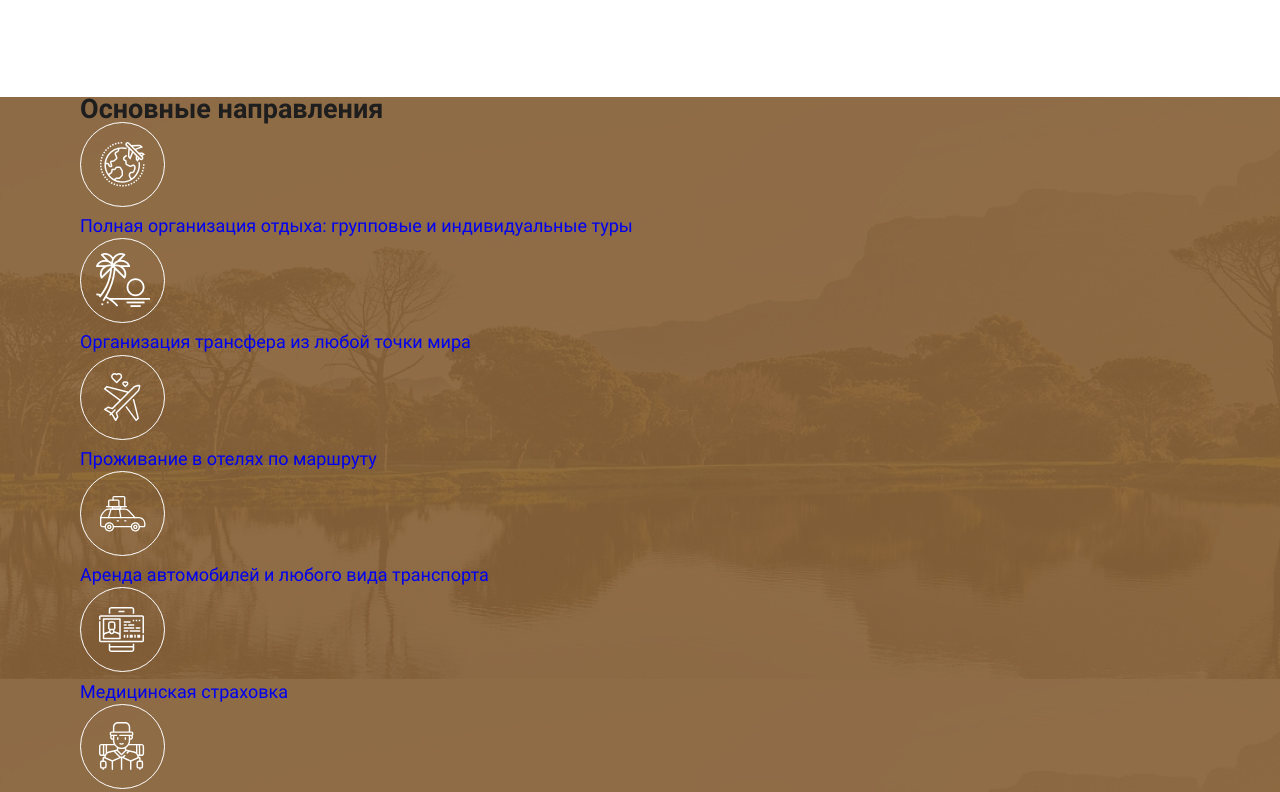
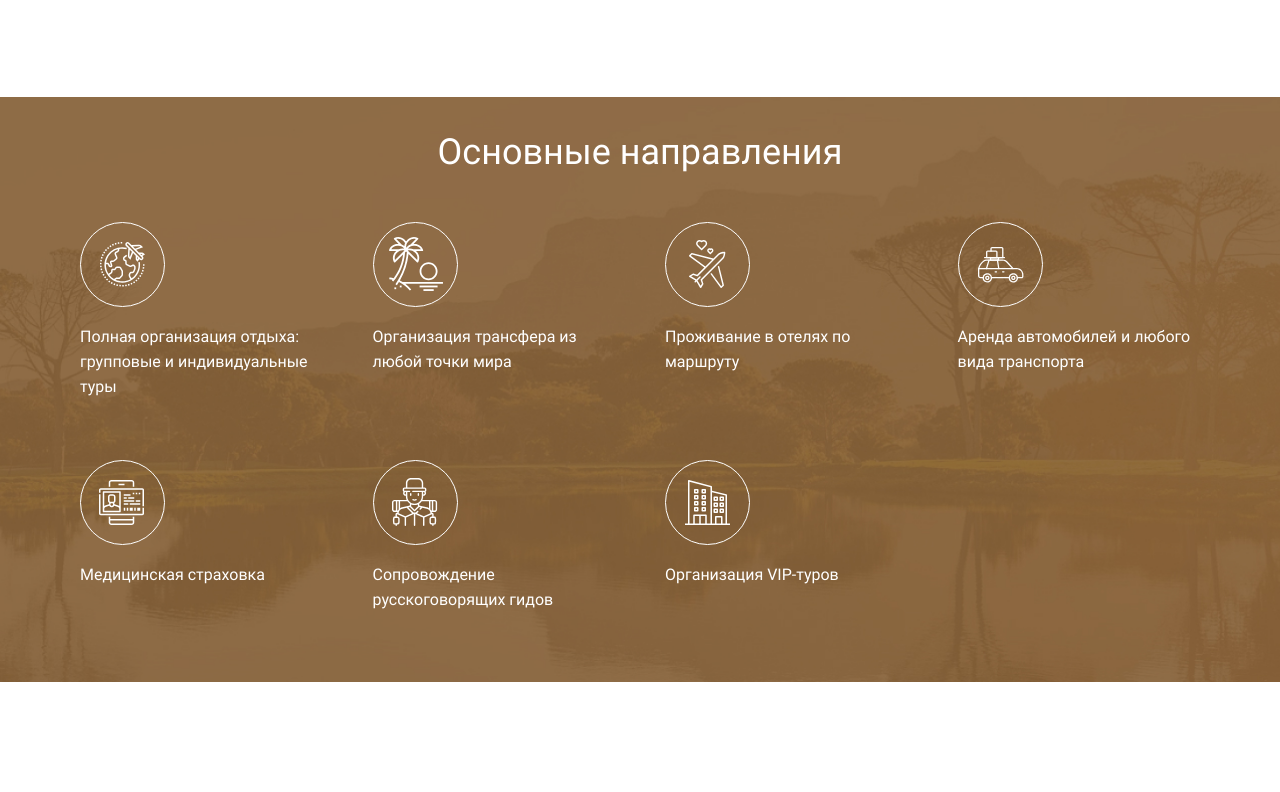
Before and after one commit to tayahanchar/safari, a plain HTML site: page index.html in a window 1280 px wide. Shown: the part 1165-1957 px from the top of the page. After the commit the page ends 1847 px from the top, so only its background shows below. Drawn offline with Linux system fonts and the light colour scheme.

Commit message:
add section directions

```diff
--- a/index.html
+++ b/index.html
@@ -130,46 +130,53 @@
 
     <section class="directions">
       <div class="container">
-        <h2 class="directions__title ">Основные направления</h2>
-        <div>
+        <h2 class="directions__title">Основные направления</h2>
+        <div class="directions__container">
           <a class="directions__links" href="#">
             <img src="pictures/icon1.svg" alt="icon">
-            <p>Полная организация отдыха: групповые и индивидуальные туры</p>
+            <p class="directions__text">Полная организация отдыха: групповые и индивидуальные туры</p>
           </a>
 
           <a class="directions__links" href="#">
             <img src="pictures/icon2.svg" alt="icon">
-            <p>Организация трансфера из любой точки мира</p>
+            <p class="directions__text">Организация трансфера из любой точки мира</p>
           </a>
 
           <a class="directions__links" href="#">
             <img src="pictures/icon3.svg" alt="icon">
-            <p>Проживание в отелях по маршруту</p>
+            <p class="directions__text">Проживание в отелях по маршруту</p>
           </a>
 
           <a class="directions__links" href="#">
             <img src="pictures/icon4.svg" alt="icon">
-            <p>Аренда автомобилей и любого вида транспорта</p>
+            <p class="directions__text">Аренда автомобилей и любого вида транспорта</p>
           </a>
 
           <a class="directions__links" href="#">
             <img src="pictures/icon5.svg" alt="icon">
-            <p>Медицинская страховка</p>
+            <p class="directions__text">Медицинская страховка</p>
           </a>
 
           <a class="directions__links" href="#">
             <img src="pictures/icon6.svg" alt="icon">
-            <p>Сопровождение русскоговорящих гидов</p>
+            <p class="directions__text">Сопровождение русскоговорящих гидов</p>
           </a>
 
           <a class="directions__links" href="#">
             <img src="pictures/icon7.svg" alt="icon">
-            <p>Организация VIP-туров</p>
+            <p class="directions__text">Организация VIP-туров</p>
           </a>
         </div>
       </div>
     </section>
 
+    <section class="popular">
+      <div class="container">
+
+      </div>
+    </section>
+
+
   </main>
 </body>
 </html>
--- a/style.css
+++ b/style.css
@@ -176,4 +176,33 @@ body {
 
 .directions {
   background-image: url(./pictures/back_desc.jpg);
+  background-repeat: no-repeat;
+  background-position: center center;
+  background-size: cover;
 }
+
+.directions__title {
+  padding-top: 43px;
+  padding-bottom: 57px;
+  color: #FFFFFF;
+  font-size: 36px;
+  font-weight: 500;
+  text-align: center;
+}
+
+.directions__container {
+  display: grid;
+  grid-template-columns: repeat(4, 1fr);
+  padding-bottom: 70px;
+  gap: 60px 50px;
+}
+
+.directions__links {
+  color: #FFFFFF;
+  font-size: 16px;
+  font-weight: 300;
+}
+
+.directions__text {
+  margin-top: 10px;
+}
```
